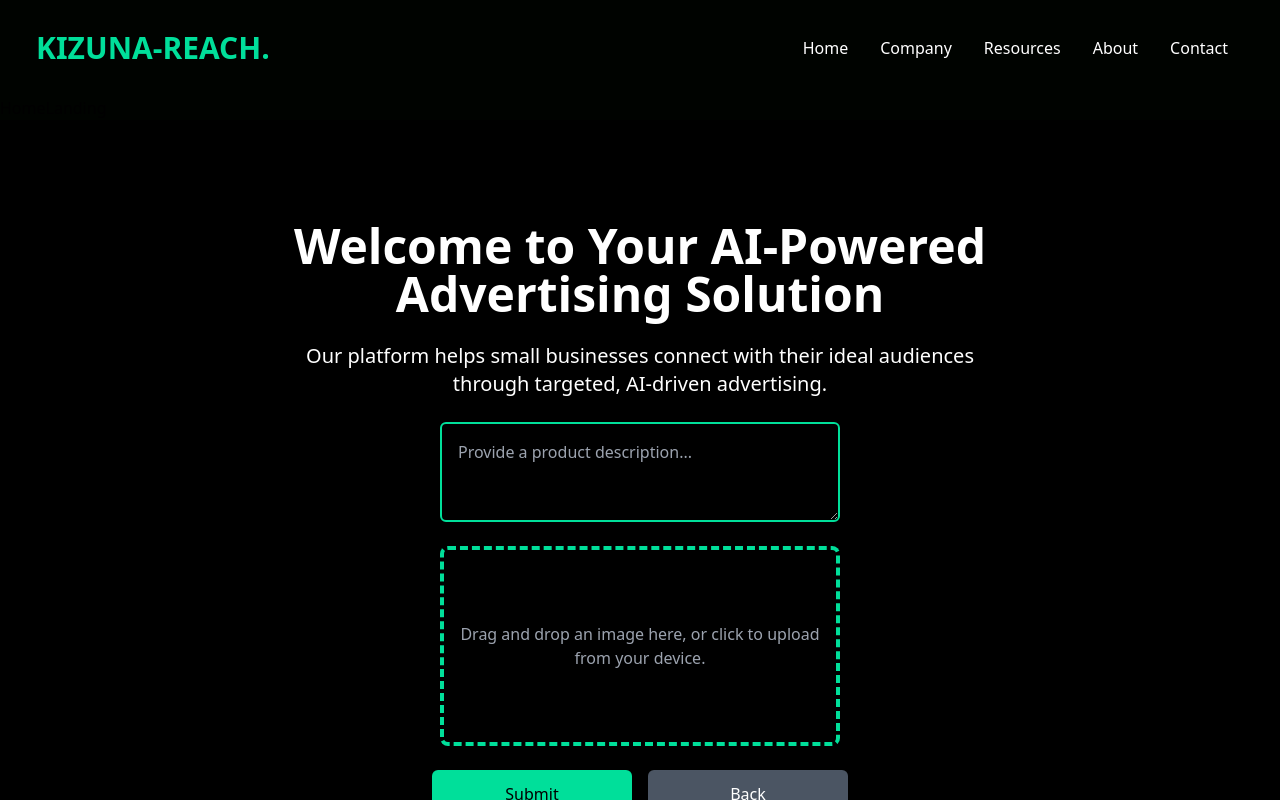
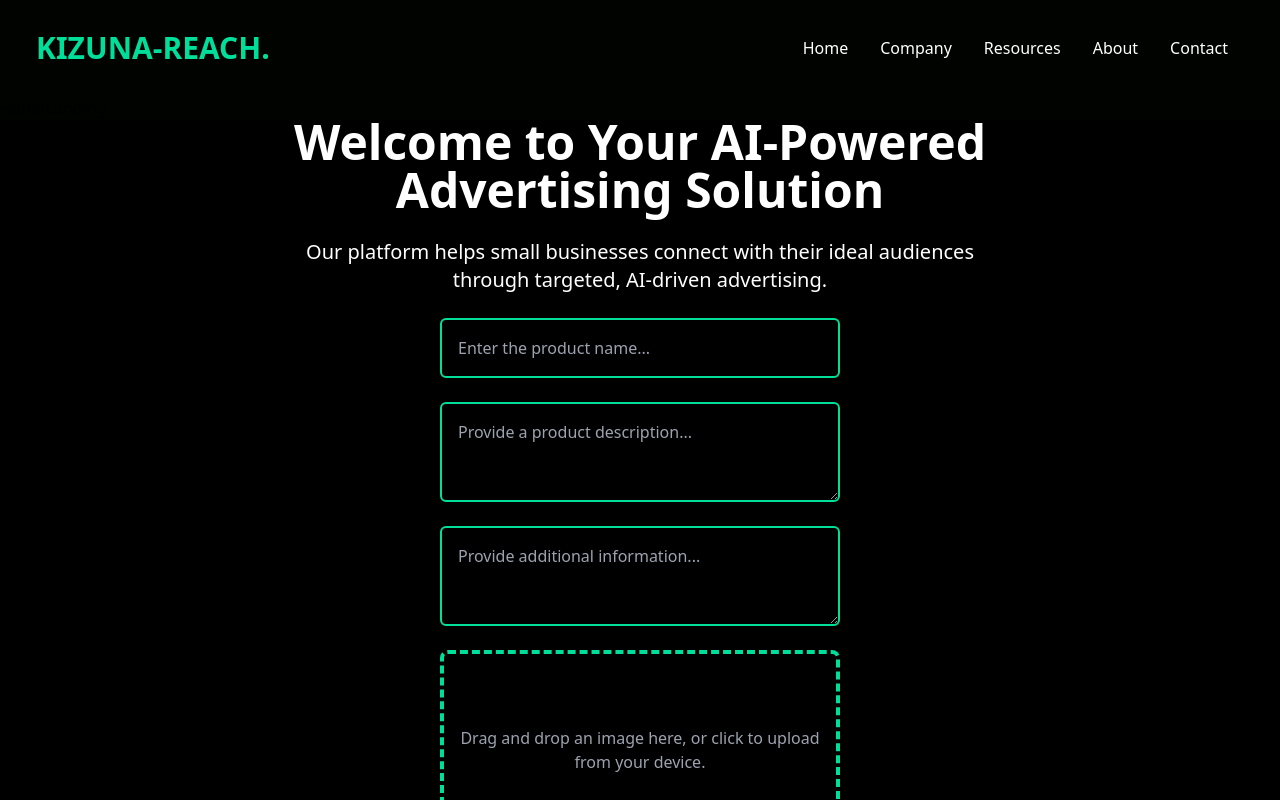
Before and after one commit to jz0527/SushiHacksFrontend, a React (Create React App) app: page / in a window 1280 px wide. Both pictures are taken after a click on the button "Landing". Shown: the top 800 px of the page. Built offline with nearby package versions, Linux system fonts and the light colour scheme.

Commit message:
landing page completed (no submit functionality yet)

```diff
--- a/src/components/Landing.jsx
+++ b/src/components/Landing.jsx
@@ -2,7 +2,9 @@ import React, { useState } from 'react';
 
 const Landing = ({ setCurrentPage }) => {
   const [image, setImage] = useState(null);
+  const [name, setName] = useState('');
   const [description, setDescription] = useState('');
+  const [extra, setExtra] = useState('');
 
   const handleDrop = (e) => {
     e.preventDefault();
@@ -25,7 +27,9 @@ const Landing = ({ setCurrentPage }) => {
 
   const handleSubmit = () => {
     // Add submit logic here
+    console.log("Submitted name:", name);
     console.log("Submitted description:", description);
+    console.log("Submitted addition info:", extra);
     console.log("Submitted image:", image);
   };
 
@@ -37,11 +41,31 @@ const Landing = ({ setCurrentPage }) => {
           Our platform helps small businesses connect with their ideal audiences through targeted, AI-driven advertising.
         </p>
 
-        {/* Product Description Text Box */}
+        {/*Product Name Textbox*/}
+        <div className='flex flex-col sm:flex-row items-center justify-between w-full max-w-[400px]'>
+            <input
+              value={name}
+              onChange={(e) => setName(e.target.value)}
+              placeholder='Enter the product name...'
+              className='w-full max-w-[400px] border-2 border-[#00df9a] rounded-md p-4 text-gray-400 bg-black/50'
+              required
+            />
+          </div>
+
+        {/* Product Description Textbox */}
         <textarea
           value={description}
           onChange={(e) => setDescription(e.target.value)}
           placeholder='Provide a product description...'
+          className='w-full max-w-[400px] h-[100px] border-2 border-[#00df9a] rounded-md p-4 text-gray-400 bg-black/50'
+          required
+        />
+
+        {/* Additional Information Textbox */}
+        <textarea
+          value={extra}
+          onChange={(e) => setExtra(e.target.value)}
+          placeholder='Provide additional information...'
           className='w-full max-w-[400px] h-[100px] border-2 border-[#00df9a] rounded-md p-4 text-gray-400 bg-black/50'
         />
 
```
